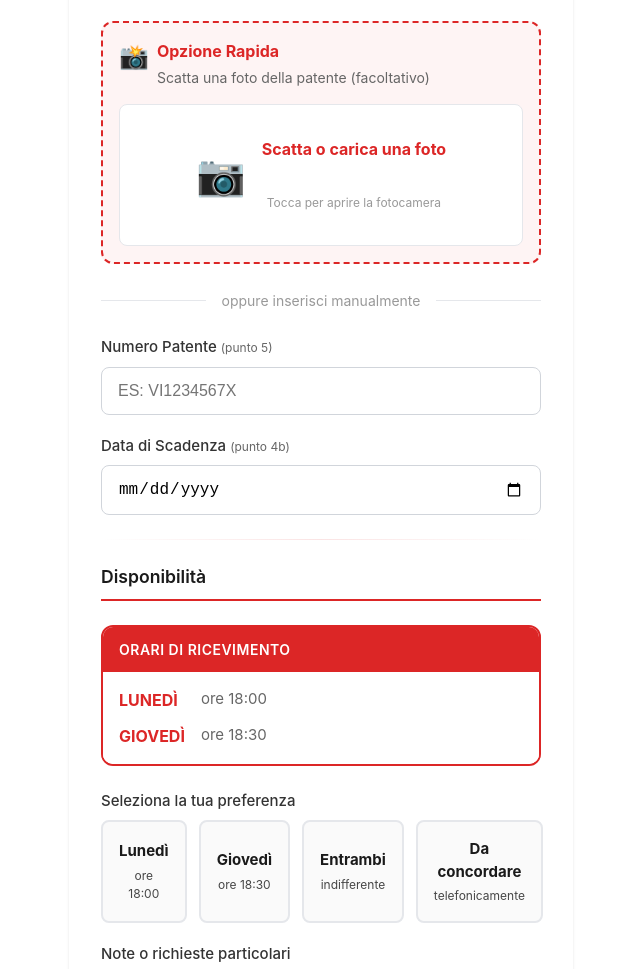
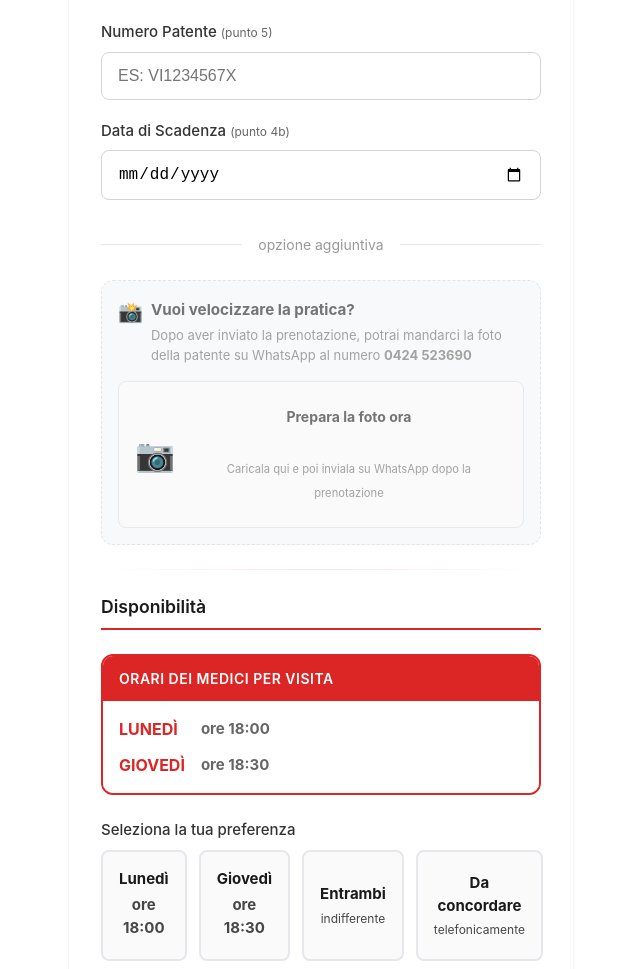
Before and after one commit to autoscuolaaba/aba-rinnovi, a plain HTML site: page index.html in a window 1280 px wide. Shown: the part 1021-1990 px from the top of the page, without its empty margins (319-959 px from the left). Drawn offline with nearby package versions, Linux system fonts and the light colour scheme.

Commit message:
Update index.html

```diff
--- a/index.html
+++ b/index.html
@@ -484,11 +484,12 @@
         }
 
         .upload-option {
-            background: #fef4f4;
-            border: 2px dashed #dc2626;
+            background: #f8f9fa;
+            border: 1px dashed #dee2e6;
             border-radius: 0.75rem;
             padding: 1rem;
             margin-bottom: 1.5rem;
+            opacity: 0.9;
         }
 
         .upload-header {
@@ -506,8 +507,8 @@
             align-items: center;
             justify-content: center;
             gap: 1rem;
-            padding: 2rem 1rem;
-            background: white;
+            padding: 1.5rem 1rem;
+            background: #fafafa;
             border: 1px solid #e5e7eb;
             border-radius: 0.5rem;
             cursor: pointer;
@@ -517,7 +518,7 @@
 
         .upload-label:active {
             transform: scale(0.98);
-            background: #fafafa;
+            background: #f5f5f5;
         }
 
         .upload-icon {
@@ -728,7 +729,7 @@
                 <div class="logo-subtitle">AUTOSCUOLE</div>
             </div>
             <h1>Prenotazione Rinnovo Patente</h1>
-            <p>Compila il modulo e sarai ricontattato entro 24 ore</p>
+            <p>Compila il modulo e ti contatteremo per conferma</p>
         </div>
 
         <div class="card">
@@ -810,55 +811,6 @@
                     </div>
                 </div>
 
-                <!-- Opzione Upload Foto -->
-                <div class="upload-section">
-                    <div class="upload-option">
-                        <div class="upload-header">
-                            <span style="font-size: 1.5rem; margin-right: 0.5rem;">📸</span>
-                            <div>
-                                <strong style="color: #dc2626;">Opzione Rapida</strong>
-                                <p style="margin: 0.25rem 0 0 0; font-size: 0.875rem; color: #666;">
-                                    Scatta una foto della patente (facoltativo)
-                                </p>
-                            </div>
-                        </div>
-
-                        <div class="upload-area" id="uploadArea">
-                            <input
-                                type="file"
-                                id="foto_patente"
-                                name="foto_patente"
-                                accept="image/*"
-                                capture="environment"
-                                style="display: none;"
-                                onchange="handleFileUpload(this)"
-                            >
-                            <label for="foto_patente" class="upload-label">
-                                <div class="upload-icon">📷</div>
-                                <div class="upload-text">
-                                    <strong>Scatta o carica una foto</strong><br>
-                                    <span style="font-size: 0.75rem; color: #999;">
-                                        Tocca per aprire la fotocamera
-                                    </span>
-                                </div>
-                            </label>
-                            <div id="preview" class="preview-container" style="display: none;">
-                                <img id="previewImage" alt="Anteprima patente">
-                                <button type="button" class="remove-photo" onclick="removePhoto()">
-                                    ✕ Rimuovi foto
-                                </button>
-                            </div>
-                            <div class="photo-notice" id="photoNotice">
-                                ℹ️ La foto servirà per velocizzare il rinnovo. Ti contatteremo per riceverla via WhatsApp.
-                            </div>
-                        </div>
-                    </div>
-
-                    <div class="divider-with-text">
-                        <span>oppure inserisci manualmente</span>
-                    </div>
-                </div>
-
                 <div class="form-group">
                     <label for="numero_patente">Numero Patente <span>(punto 5)</span></label>
                     <input
@@ -882,6 +834,55 @@
                     >
                 </div>
 
+                <!-- Opzione Upload Foto - SECONDARIA -->
+                <div class="upload-section" style="margin-top: 2rem;">
+                    <div class="divider-with-text">
+                        <span>opzione aggiuntiva</span>
+                    </div>
+
+                    <div class="upload-option" style="background: #f8f9fa; border: 1px solid #dee2e6; border-style: dashed;">
+                        <div class="upload-header">
+                            <span style="font-size: 1.25rem; margin-right: 0.5rem;">📸</span>
+                            <div>
+                                <strong style="color: #666; font-size: 0.95rem;">Vuoi velocizzare la pratica?</strong>
+                                <p style="margin: 0.25rem 0 0 0; font-size: 0.8125rem; color: #999;">
+                                    Dopo aver inviato la prenotazione, potrai mandarci la foto della patente su WhatsApp al numero <strong>0424 523690</strong>
+                                </p>
+                            </div>
+                        </div>
+
+                        <div class="upload-area" id="uploadArea">
+                            <input
+                                type="file"
+                                id="foto_patente"
+                                name="foto_patente"
+                                accept="image/*"
+                                capture="environment"
+                                style="display: none;"
+                                onchange="handleFileUpload(this)"
+                            >
+                            <label for="foto_patente" class="upload-label" style="padding: 1.5rem 1rem; background: #fafafa;">
+                                <div class="upload-icon" style="font-size: 2rem;">📷</div>
+                                <div class="upload-text">
+                                    <strong style="color: #666; font-size: 0.875rem;">Prepara la foto ora</strong><br>
+                                    <span style="font-size: 0.7rem; color: #999;">
+                                        Caricala qui e poi inviala su WhatsApp dopo la prenotazione
+                                    </span>
+                                </div>
+                            </label>
+                            <div id="preview" class="preview-container" style="display: none;">
+                                <img id="previewImage" alt="Anteprima patente">
+                                <button type="button" class="remove-photo" onclick="removePhoto()">
+                                    ✕ Rimuovi foto
+                                </button>
+                            </div>
+                            <div class="photo-notice" id="photoNotice" style="background: #d1ecf1; border-color: #bee5eb;">
+                                📱 <strong>Nota:</strong> L'autoscuola riceverà solo una notifica che hai preparato la foto. Dovrai inviarla su WhatsApp al <strong>0424 523690</strong> dopo la prenotazione
+                            </div>
+                        </div>
+                    </div>
+                </div>
+
                 <div class="divider"></div>
 
                 <!-- Preferenze Orario -->
@@ -889,14 +890,14 @@
 
                 <div class="orari-box">
                     <div class="orari-header">
-                        <h4>Orari di ricevimento</h4>
+                        <h4>ORARI DEI MEDICI PER VISITA</h4>
                     </div>
                     <div class="orari-content">
                         <div class="orari-grid">
                             <div class="orari-giorno">LUNEDÌ</div>
-                            <div class="orari-ora">ore 18:00</div>
+                            <div class="orari-ora"><strong>ore 18:00</strong></div>
                             <div class="orari-giorno">GIOVEDÌ</div>
-                            <div class="orari-ora">ore 18:30</div>
+                            <div class="orari-ora"><strong>ore 18:30</strong></div>
                         </div>
                     </div>
                 </div>
@@ -906,11 +907,11 @@
                     <div class="time-slots">
                         <div class="time-slot" onclick="selectSlot(this, 'Lunedì 18:00')" role="button" tabindex="0">
                             <strong>Lunedì</strong>
-                            <span>ore 18:00</span>
+                            <span><strong>ore 18:00</strong></span>
                         </div>
                         <div class="time-slot" onclick="selectSlot(this, 'Giovedì 18:30')" role="button" tabindex="0">
                             <strong>Giovedì</strong>
-                            <span>ore 18:30</span>
+                            <span><strong>ore 18:30</strong></span>
                         </div>
                         <div class="time-slot" onclick="selectSlot(this, 'Entrambi i giorni')" role="button" tabindex="0">
                             <strong>Entrambi</strong>
@@ -959,16 +960,17 @@
                 <h2>Richiesta Inviata con Successo!</h2>
                 <p>
                     La tua prenotazione è stata registrata.<br>
-                    Sarai ricontattato entro 24 ore lavorative per confermare l'appuntamento.<br><br>
+                    <strong style="color: #25D366; font-size: 1.1rem;">📱 Ti contatteremo su WhatsApp entro 24 ore</strong><br>
+                    per confermare l'appuntamento e ricevere eventuali documenti.<br><br>
                     <strong style="color: #dc2626;">Autoscuola ABA</strong><br>
                     Galleria G.B. Verci 6, Bassano del Grappa<br>
                     Tel: <a href="tel:0424523690">0424 523690</a><br>
                     <span style="color: #25D366; font-weight: 500;">
-                        📱 WhatsApp: <a href="https://wa.me/390424523690" style="color: #25D366;">0424 523690</a>
+                        WhatsApp: <a href="https://wa.me/390424523690" style="color: #25D366;">0424 523690</a>
                     </span>
                 </p>
-                <p class="photo-upload-note" id="photoUploadNote" style="display: none; margin-top: 1rem; padding: 1rem; background: #d1ecf1; border-radius: 0.5rem; color: #0c5460;">
-                    📸 Hai caricato una foto della patente. Ti contatteremo via WhatsApp per riceverla.
+                <p class="photo-upload-note" id="photoUploadNote" style="display: none; margin-top: 1rem; padding: 1rem; background: #d4edda; border-radius: 0.5rem; color: #155724;">
+                    📸 <strong>Foto preparata:</strong> Puoi ora inviarla su WhatsApp al numero <strong>0424 523690</strong> per velocizzare la pratica
                 </p>
             </div>
         </div>
@@ -1038,7 +1040,7 @@
                 // Mostra messaggio successo
                 const successMsg = document.createElement('div');
                 successMsg.className = 'upload-success show';
-                successMsg.innerHTML = '✓ Foto caricata - Ti contatteremo per riceverla';
+                successMsg.innerHTML = '✓ Foto pronta - Dopo la prenotazione inviala su WhatsApp al 0424 523690';
 
                 const existingMsg = document.querySelector('.upload-success');
                 if (existingMsg) existingMsg.remove();
@@ -1131,7 +1133,7 @@
                     new Date(this.data_scadenza.value).toLocaleDateString('it-IT') : 'Non fornita',
                 preferenza_orario: this.preferenza_orario.value || 'Non selezionata',
                 note: this.note.value.trim() || 'Nessuna',
-                foto_caricata: hasFotoCaricata ? '✅ SÌ - Richiedere via WhatsApp' : '❌ NO',
+                foto_caricata: hasFotoCaricata ? 'SI - Cliente ha preparato foto (invierà su WhatsApp)' : 'NO',
                 data_invio: new Date().toLocaleString('it-IT')
             };
 
```
